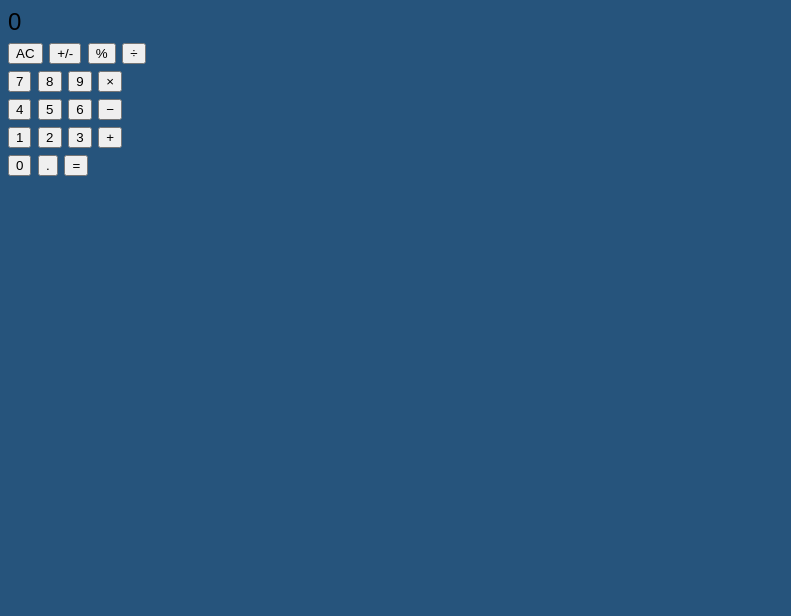
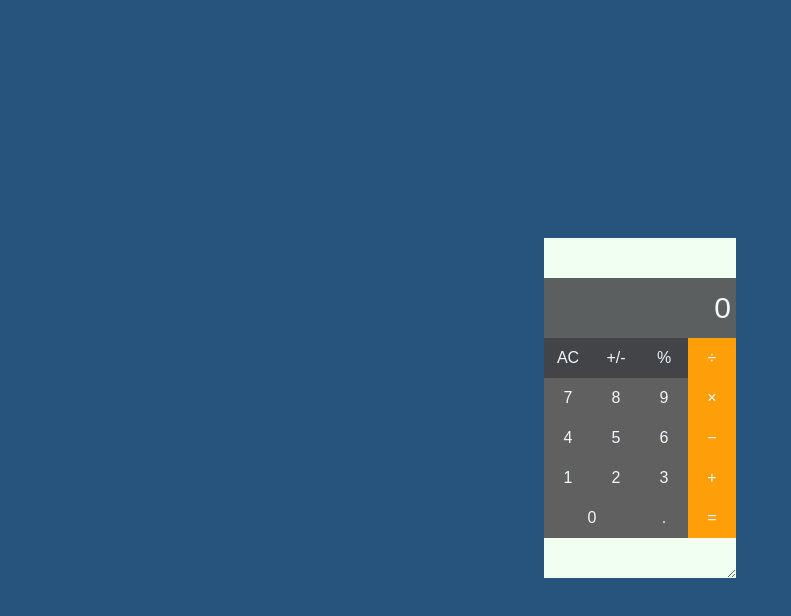
Before and after one commit to jksdk4/macos-ios-calculator, a plain HTML site: page index.html in a window 1280 px wide. Both pictures are taken after a click on the button "AC". Shown: the whole page, without its empty margins (0-791 px from the left). Drawn offline with Linux system fonts and the light colour scheme.

Commit message:
update calculator style
Added flexbox and colors. Shrinks display text size if input length is over 9.

```diff
--- a/css/style.scss
+++ b/css/style.scss
@@ -1,7 +1,10 @@
 $bg: #26547c;
 $num: #606060;
+$num-hover: cadetblue;
 $function: #424448;
+$function-hover: darkgray;
 $operator: #fe9f09;
+$operator-hover: #fe6b09;
 $radius: 10px;
 $font: 'Arial', sans-serif;
 $font-color: #fcfcfc;
@@ -10,5 +13,94 @@ body, html {
   height: 100%;
   background-color: $bg;
   font-family: $font;
-  font-size: 24px;
+  font-size: 30px;
 }
+
+body {
+  display: flex;
+  align-items: center;
+  justify-content: center;
+  color: aliceblue;
+}
+
+.container {
+  resize: both;
+  overflow: auto;
+  min-height: 340px;
+  display: flex;
+  align-items: center;
+  justify-content: center;
+  min-width: 192px;
+  // max-width: 390px;
+  background-color: #f0fff0;
+}
+
+.calculator {
+  flex: 1;
+}
+
+.display {
+  display: flex;
+  justify-content: flex-end;
+  align-items: center;
+  background-color: $function;
+  min-height: 60px;
+  padding-left: 5px;
+  padding-right: 5px;
+  opacity: .85;
+}
+
+.result {
+  width: -moz-fit-content;
+  width: fit-content;
+  block-size: -moz-fit-content;
+  block-size: -webkit-fill-available;
+  block-size: fit-content;
+  opacity: 1;
+}
+
+// .keys {
+//   display: flex;
+//   flex-wrap: wrap;
+//   row-gap: 1px;
+// }
+
+.row {
+  display: flex;
+  // column-gap: 1px;
+}
+
+button {
+  min-height: 40px;
+  min-width: 48px;
+  flex: 1 1 25%;
+  border: none;
+  text-decoration: none;
+  background-color: $num;
+  font-size: 16px;
+  color: aliceblue;
+
+  &:hover {
+    background-color: $num-hover;
+  }
+
+  &.function {
+    background-color: $function;
+
+    &:hover {
+      background-color: $function-hover;
+    }
+  }
+
+  &.operator {
+    background-color: $operator;
+
+    &:hover {
+      background-color: $operator-hover;
+    }
+  }
+
+  &.zero {
+    flex: 2 1 50%;
+  }
+}
--- a/index.html
+++ b/index.html
@@ -10,9 +10,9 @@
 </head>
 <body>
 <div class="container">
-    <div class="calculator basic">
-        <div class="top-bar">
-            <div id="display" class="result">0</div>
+    <div class="calculator">
+        <div class="display">
+            <div id="result" class="result">0</div>
         </div>
         <div class="keys">
             <div class="row">
--- a/js/script.js
+++ b/js/script.js
@@ -1,16 +1,48 @@
-let display = document.getElementById("display");
-let numberKeys = document.getElementsByClassName("num");
-let operators = document.getElementsByClassName("operator");
-let clearKey = document.getElementById("clear");
-let curNumber = 0,
-  prevNumber = 0,
-  afterOperation = false,
-  curOperation = undefined;
+const result = document.getElementById("result");
+const numberKeys = document.getElementsByClassName("num");
+const operators = document.getElementsByClassName("operator");
+const clearKey = document.getElementById("clear");
+let curNumber = 0;
+let prevNumber = 0;
+let afterOperation = false;
+let curOperation = undefined;
 
-// add listeners to number numberKeys
+const body = document.body;
+let bodyCompStyle = window.getComputedStyle(body, null).getPropertyValue("font-size");
+let resultFontSize = parseFloat(bodyCompStyle);
+let updatedResultFontSize = resultFontSize;
+
+function changeDisplayVal(numString) {
+  if (result.innerHTML === '0' || afterOperation) {
+    result.innerHTML = '';
+    afterOperation = false;
+  }
+  // prevent having more than one decimal point
+  if (numString === '.' && result.innerHTML.indexOf('.') > -1) {
+    numString = '';
+  }
+
+  let resultLen = result.innerHTML.length + 1;
+
+  // prevent input of more than 16
+  if (resultLen < 17) {
+    result.innerHTML += numString;
+  }
+
+  curNumber = Number(result.innerHTML);
+
+  // TODO: adjust so it only does this if the container width is under i dunno 200px?
+  if (resultLen >= 9 && resultLen < 17) {
+    // decrease result text size up to length 16
+    body.style.fontSize = (updatedResultFontSize - 1.5) + "px";
+    updatedResultFontSize -= 1.5;
+  }
+}
+
 for (let i = 0; i < numberKeys.length; i++) {
   numberKeys[i].addEventListener("click", () => {
     changeDisplayVal(numberKeys[i].innerHTML);
+    clearKey.innerHTML = 'C';
   });
 }
 
@@ -27,6 +59,9 @@ for (let i = 0; i < operators.length; i++) {
 
 clearKey.addEventListener("click", () => {
   clearAll();
+  clearKey.innerHTML = 'AC';
+  body.style.fontSize = resultFontSize + "px";
+  updatedResultFontSize = resultFontSize;
 });
 
 function doOperation(operation) {
@@ -49,26 +84,7 @@ function clearAll() {
   prevNumber = 0;
   curOperation = undefined;
   afterOperation = false;
-  display.innerHTML = '0';
-}
-
-function changeDisplayVal(numString) {
-  if (display.innerHTML === '0' || afterOperation) {
-    display.innerHTML = '';
-    afterOperation = false;
-  }
-  // fix having more than one decimal point
-  if (numString === '.' && display.innerHTML.indexOf('.') > -1) {
-    numString = '';
-  }
-  if (display.innerHTML.length >= 16) {
-    // do nothing (16 digit limit)
-  } else {
-    display.innerHTML += numString;
-  }
-
-  // set current number
-  curNumber = Number(display.innerHTML);
+  result.innerHTML = '0';
 }
 
 function evaluate(operation) {
@@ -90,7 +106,7 @@ function evaluate(operation) {
     if (curNumber.toString().length >= 16) {
       curNumber = Number(curNumber.toFixed(16));
     }
-    display.innerHTML = curNumber;
+    result.innerHTML = curNumber;
   }
   afterOperation = true;
   curOperation = undefined;
```
Also changed, not shown: css/style.css, 2 other files.
